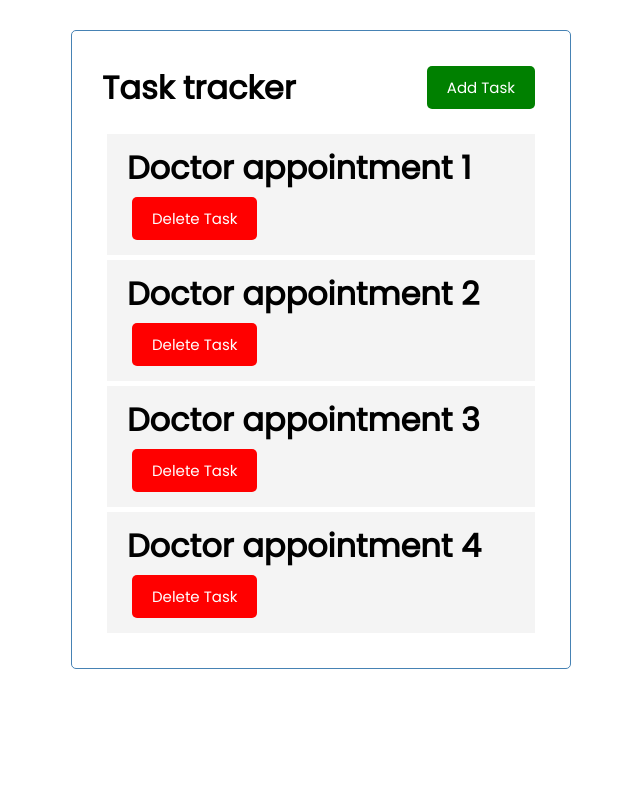
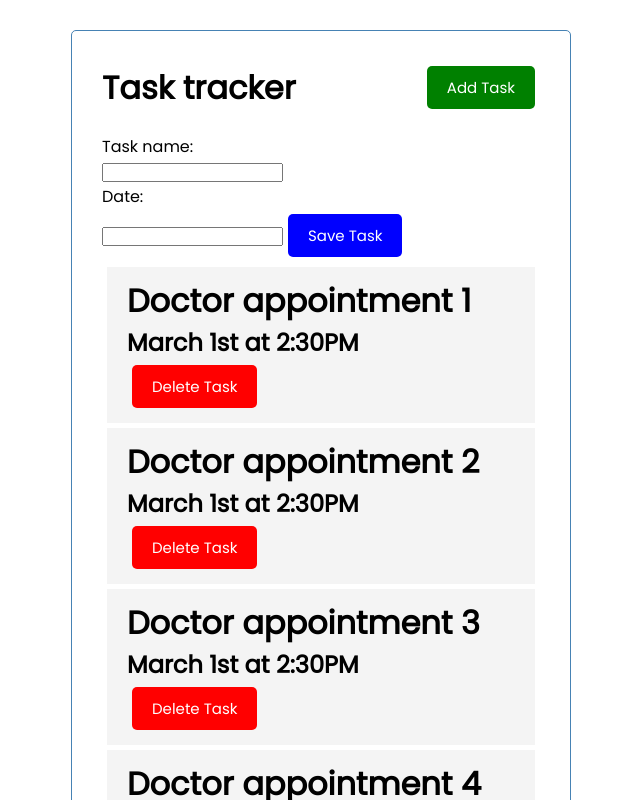
Before and after one commit to TedVu/vue-mastery, a Vue app in the folder vue-crashcourse/: page / in a window 1280 px wide. Shown: the top 800 px of the page, without its empty margins (319-959 px from the left). Built offline with nearby package versions, Linux system fonts and the light colour scheme.

Commit message:
Add form to add task and refactor button code

```diff
--- a/vue-crashcourse/src/App.vue
+++ b/vue-crashcourse/src/App.vue
@@ -1,6 +1,7 @@
 <template>
   <div class="container">
     <HeaderComponent title='Task tracker'/>
+    <AddTaskComponent/>
     <TasksComponent @delete-task="handleDeleteTask" :tasks="tasks"/>
   </div>
 </template>
@@ -9,13 +10,15 @@
 
 import HeaderComponent from "./components/Header.vue";
 import TasksComponent from './components/Tasks.vue';
+import AddTaskComponent from './components/AddTask.vue';
 
 export default {
   name: 'App',
   // registering a component here
   components: {
     HeaderComponent,
-    TasksComponent
+    TasksComponent,
+    AddTaskComponent
   },
   data() {
     return {
@@ -35,26 +38,22 @@ export default {
       {
         id: 1,
         text:'Doctor appointment 1',
-        day: 'Marh 1sy at 2:30PM',
-        reminder: false
+        day: 'March 1st at 2:30PM',
       },
       {
         id: 2,
         text:'Doctor appointment 2',
-        day: 'Marh 1sy at 2:30PM',
-        reminder: false
+        day: 'March 1st at 2:30PM',
       },
       {
         id: 3,
         text:'Doctor appointment 3',
-        day: 'Marh 1sy at 2:30PM',
-        reminder: false
+        day: 'March 1st at 2:30PM',
       },
       {
         id: 4,
         text:'Doctor appointment 4',
-        day: 'Marh 1sy at 2:30PM',
-        reminder: false
+        day: 'March 1st at 2:30PM',
       }
     ]
   }
--- /dev/null
+++ b/vue-crashcourse/src/components/AddTask.vue
@@ -0,0 +1,23 @@
+<template>
+  <form>
+    <label for="name">Task name:</label><br>
+    <input type="text" id="name" name="name"><br>
+    <label for="day">Date:</label><br>
+    <input type="text" id="day" name="day">
+    <ButtonComponent color="blue" text="Save Task" buttonCode="SAVE"  />
+
+</form>
+</template>
+
+
+<script>
+
+import ButtonComponent from './Button.vue';
+
+    export default {
+        name: "AddTaskComponent",
+        components: {
+            ButtonComponent
+        }
+    }
+</script>
--- a/vue-crashcourse/src/components/Button.vue
+++ b/vue-crashcourse/src/components/Button.vue
@@ -20,12 +20,18 @@ export default {
         },
         methods: {
             onClick(){
-                if(this.buttonCode === "ADD"){
-                    // emit add event
-                    this.$emit('add-task');
-                } else if(this.buttonCode === "DELETE"){
-                    // emit delete event
-                    this.$emit('delete-task');
+
+                switch(this.buttonCode) {
+                    case 'ADD':
+                        this.$emit('add-task');
+                        break;
+                    case 'DELETE':
+                        this.$emit('delete-task');
+                        break;
+                    case 'SAVE':
+                        this.$emit('save-task');
+                        break;
+
                 }
             }
         }
--- a/vue-crashcourse/src/components/Task.vue
+++ b/vue-crashcourse/src/components/Task.vue
@@ -1,6 +1,8 @@
 <template>
     <div     :class="[task.reminder ? 'reminder' : '', 'task']">
         <h1> {{ task.text }}</h1>
+        <h2> {{ task.day }}</h2>
+
         <ButtonComponent @delete-task="$emit('delete-task', task.id)" color="red" text="Delete Task" buttonCode="DELETE" />
     </div>
 </template>
```
